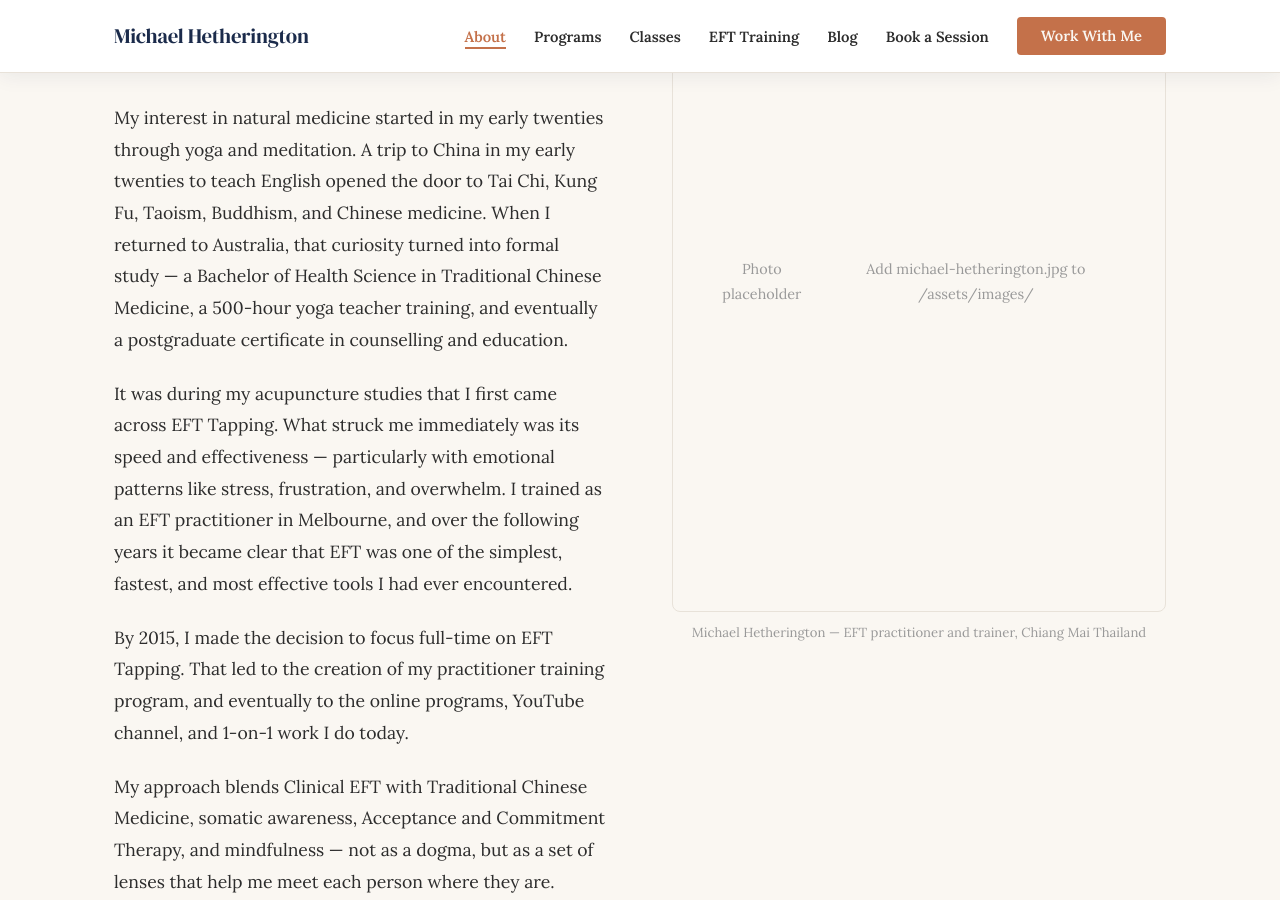
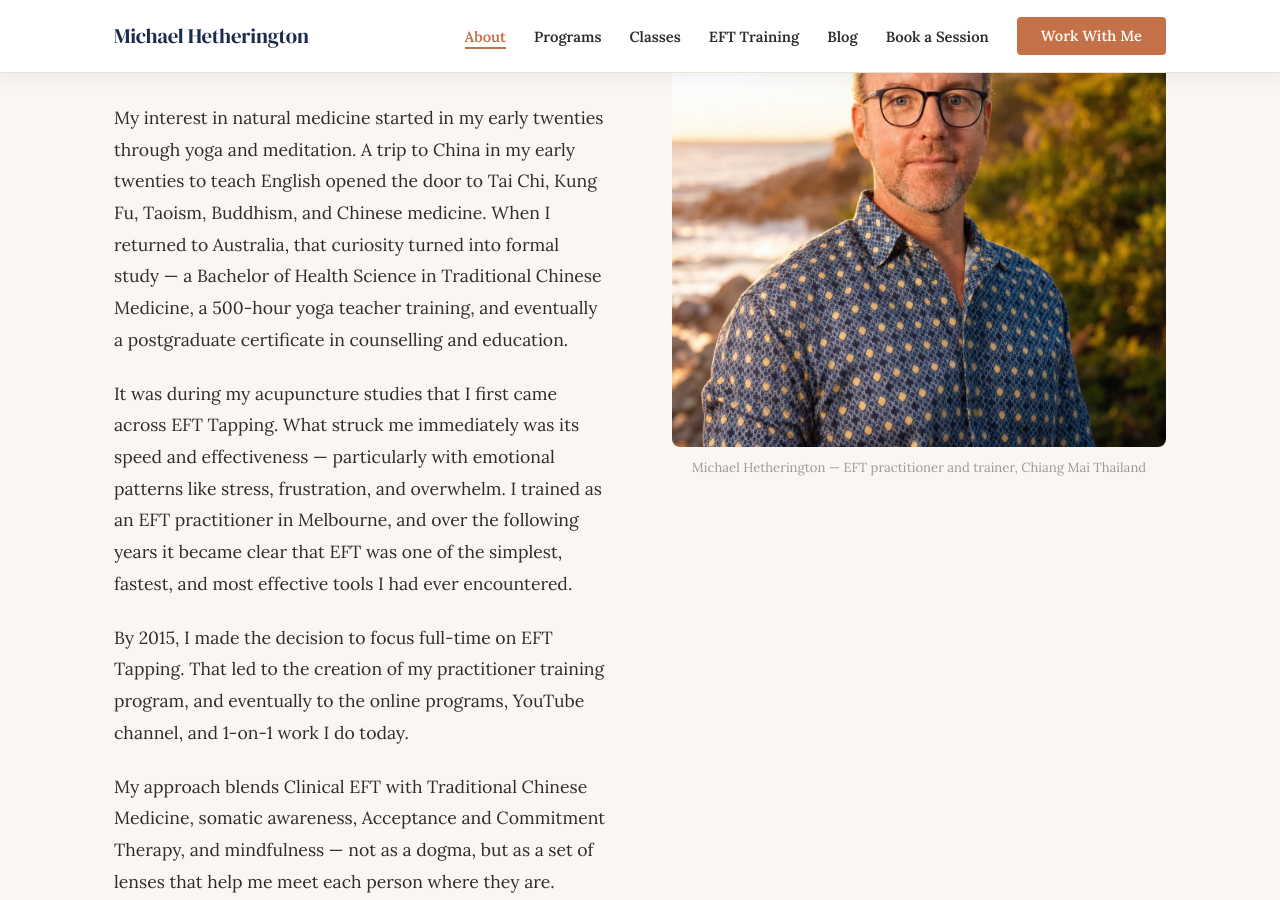
Before and after one commit to fuzzarelly/michaelhetherington.com, a Jekyll site: the page built from about/index.html, in a window 1280 px wide and 900 px high, scrolled down 722 px. Built offline with Jekyll 4.4.1, drawn with Linux system fonts in a browser that asks for light colours.

Commit message:
Add headshot photo and wire up about page image

```diff
--- a/about/index.html
+++ b/about/index.html
@@ -46,10 +46,7 @@ canonical: "https://www.michaelhetherington.com/about/"
         </div>
 
         <div>
-          <div style="background: var(--cream); border: 1px solid var(--border); border-radius: var(--radius-card); aspect-ratio: 3/4; display: flex; align-items: center; justify-content: center; color: #999; font-size: 0.9rem; text-align: center; padding: 32px;">
-            <!-- Replace this div with: <img src="/assets/images/michael-hetherington.jpg" alt="Michael Hetherington — EFT practitioner and trainer, Chiang Mai Thailand" loading="lazy"> -->
-            Photo placeholder<br><small>Add michael-hetherington.jpg to /assets/images/</small>
-          </div>
+          <img src="/assets/images/michael-hetherington.jpg" alt="Michael Hetherington — EFT practitioner and trainer, Chiang Mai Thailand" loading="lazy" style="width: 100%; border-radius: var(--radius-card);">
           <p style="font-size: 0.82rem; color: #999; text-align: center; margin-top: 10px;">Michael Hetherington — EFT practitioner and trainer, Chiang Mai Thailand</p>
         </div>
 
```
Also changed, not shown: assets/images/michael-hetherington.jpg (added).
